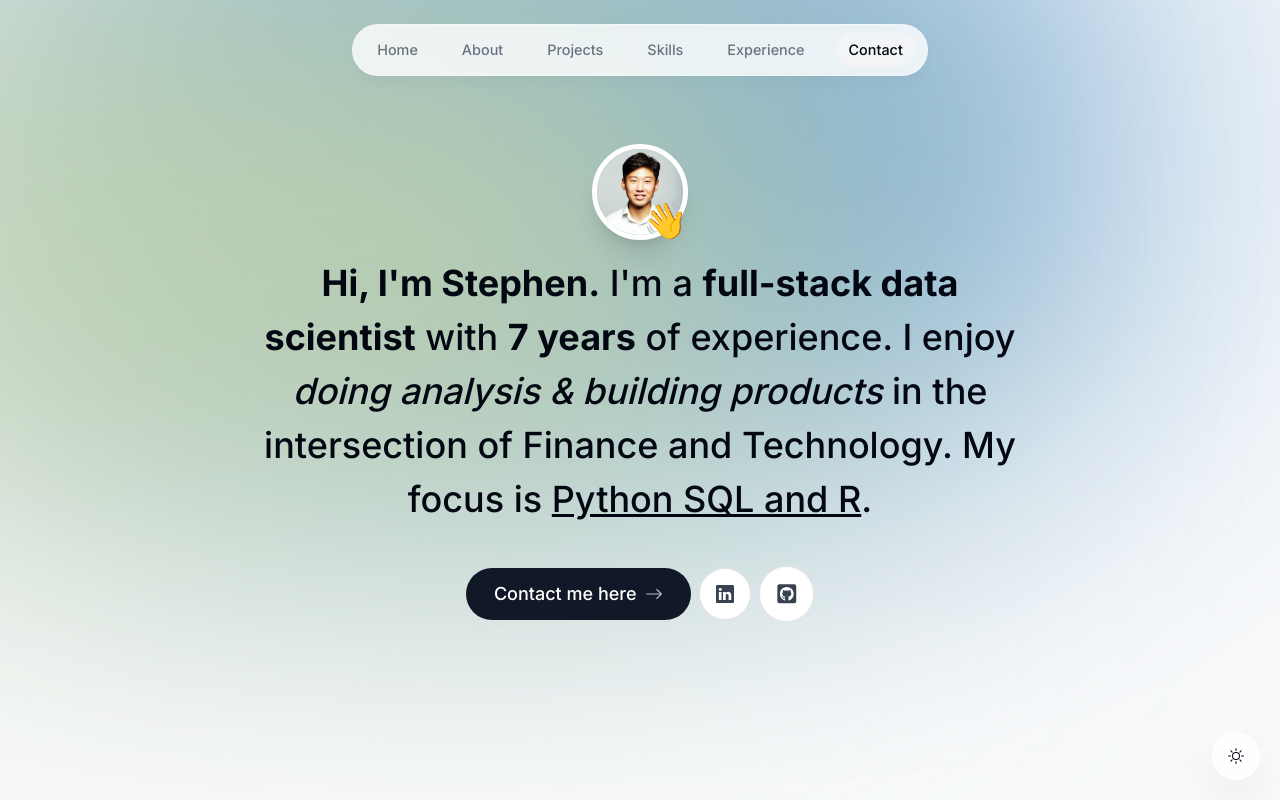
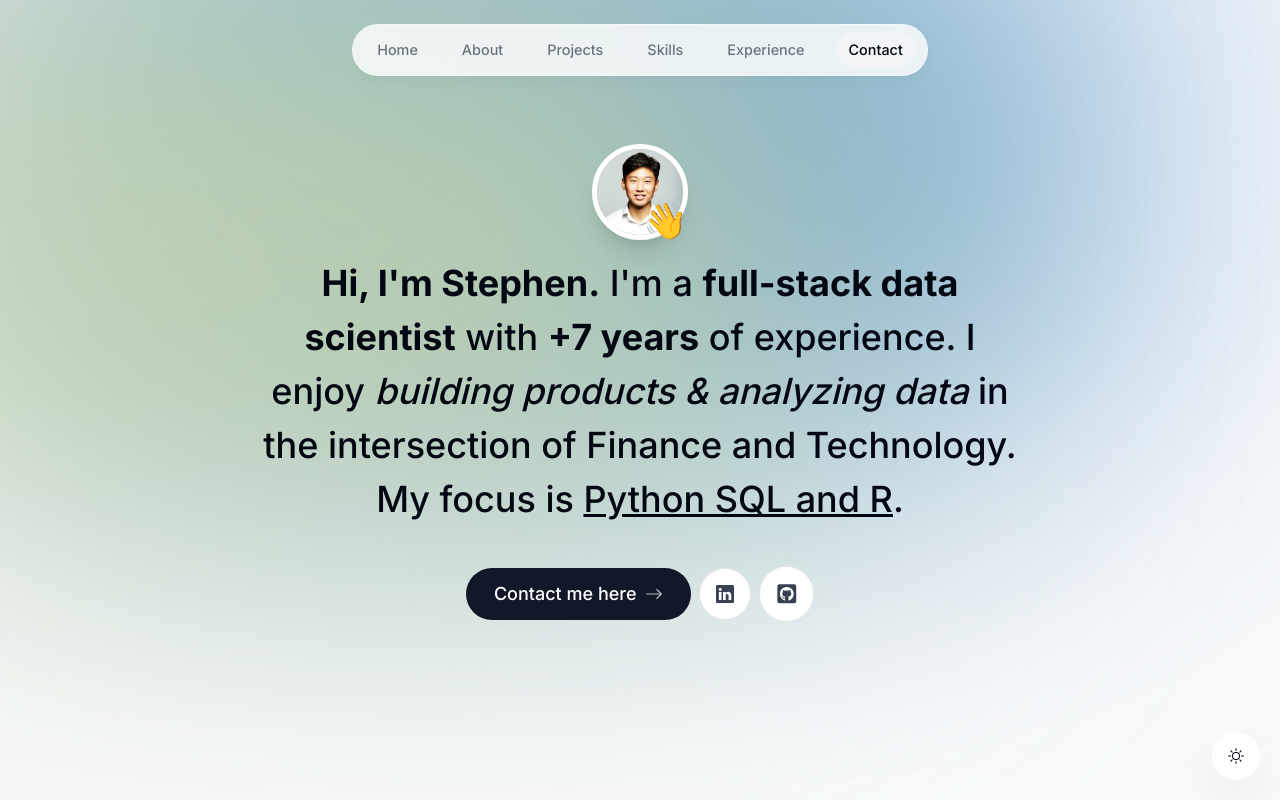
Before and after one commit to shkim22/portfolio-website, a Next.js app: page / in a window 1280 px wide. Shown: the top 800 px of the page. Built offline with nearby package versions, Linux system fonts and the light colour scheme.

Commit message:
Update intro.tsx

```diff
--- a/components/intro.tsx
+++ b/components/intro.tsx
@@ -67,8 +67,8 @@ export default function Intro() {
       >
         <span className="font-bold">Hi, I'm Stephen.</span> I'm a{" "}
         <span className="font-bold">full-stack data scientist</span> with{" "}
-        <span className="font-bold">7 years</span> of experience. I enjoy
-         <span className="italic"> doing analysis  & building products </span>in the intersection of Finance and Technology. My focus is{" "}
+        <span className="font-bold">+7 years</span> of experience. I enjoy
+         <span className="italic"> building products & analyzing data </span>in the intersection of Finance and Technology. My focus is{" "}
         <span className="underline">Python SQL and R</span>.
       </motion.h1>
 
```
